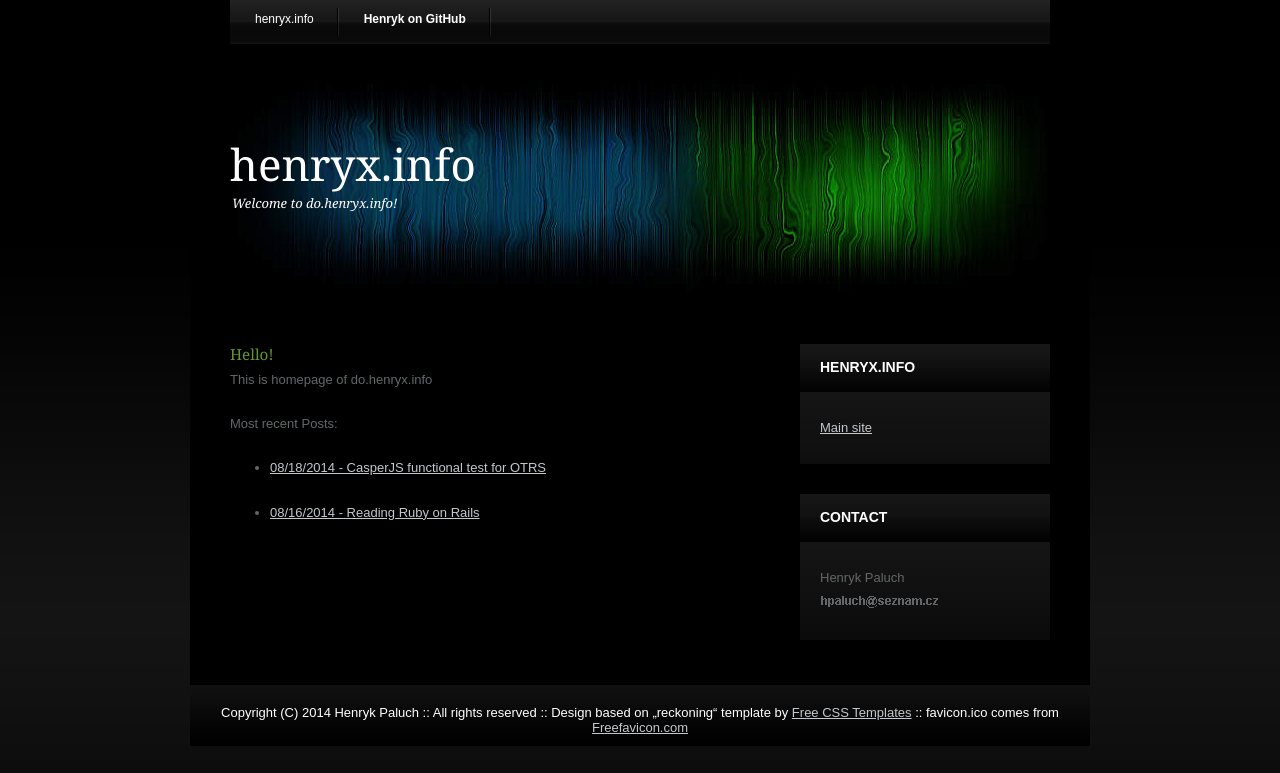
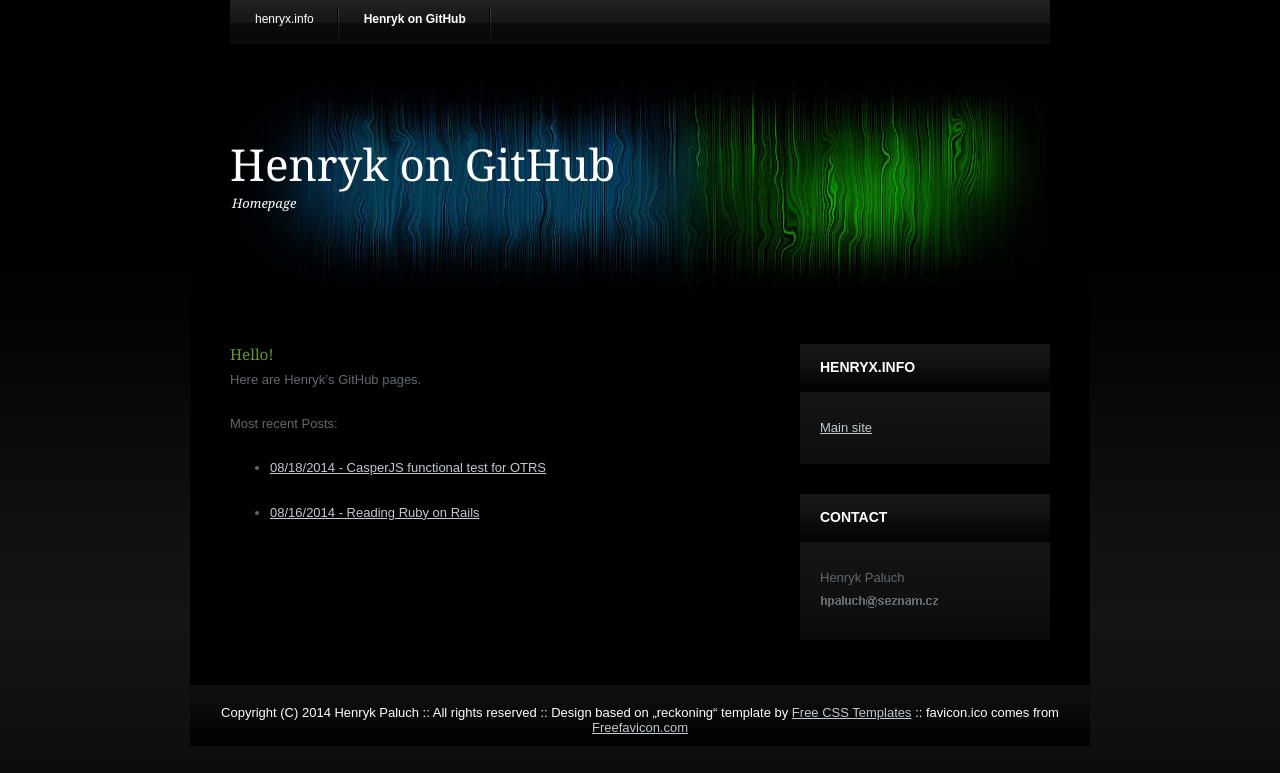
Before and after one commit to hpaluch/hpaluch.github.io, a Jekyll site: the page built from index.md, in a window 1280 px wide. Shown: the top 773 px of the page. Built offline with Jekyll 4.4.1, drawn with Linux system fonts in a browser that asks for light colours.

Commit message:
Fixed links, names

```diff
--- a/_layouts/default.html
+++ b/_layouts/default.html
@@ -43,7 +43,7 @@ Released   : 20090629
 	</div>
 	<!-- end #header -->
 	<div id="logo">
-		<h1><a href="{{ site.url }}/">henryx.info</a></h1>
+		<h1><a href="{{ site.url }}/">Henryk on GitHub</a></h1>
 		<p><em>{{ page.title }}</em></p>
 	</div>
 	<hr />
--- a/index.md
+++ b/index.md
@@ -1,12 +1,12 @@
 ---
-title: Welcome to do.henryx.info!
+title: Homepage
 layout: default
-description: This is Homepage of henryx.info site
-keywords: henryx.info henryx home homepage
+description: Welcome to GitHub pages of Henryk
+keywords: github homepage
 ---
 ###Hello!
 
-This is homepage of do.henryx.info
+Here are Henryk's GitHub pages.
 
 Most recent Posts:
 
```
Also changed, not shown: _posts/2014-08-16-ruby-on-rails.md (+1 -1 lines), _posts/2014-08-18-casperjs-otrs.md (+1 -1 lines).
